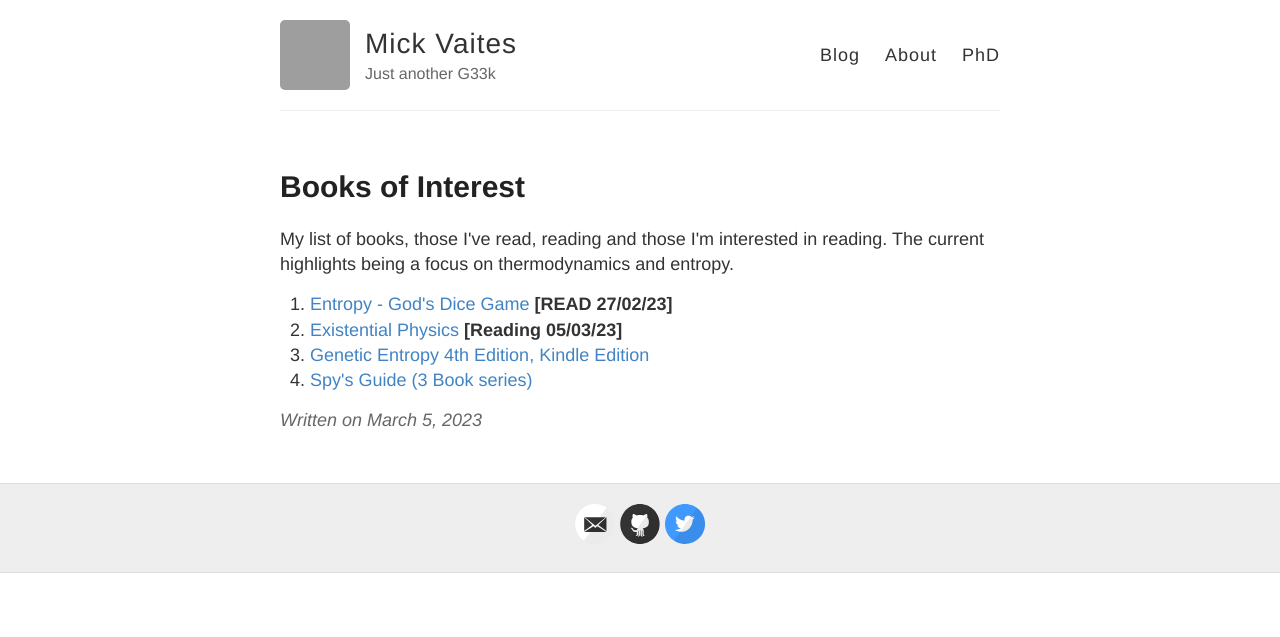
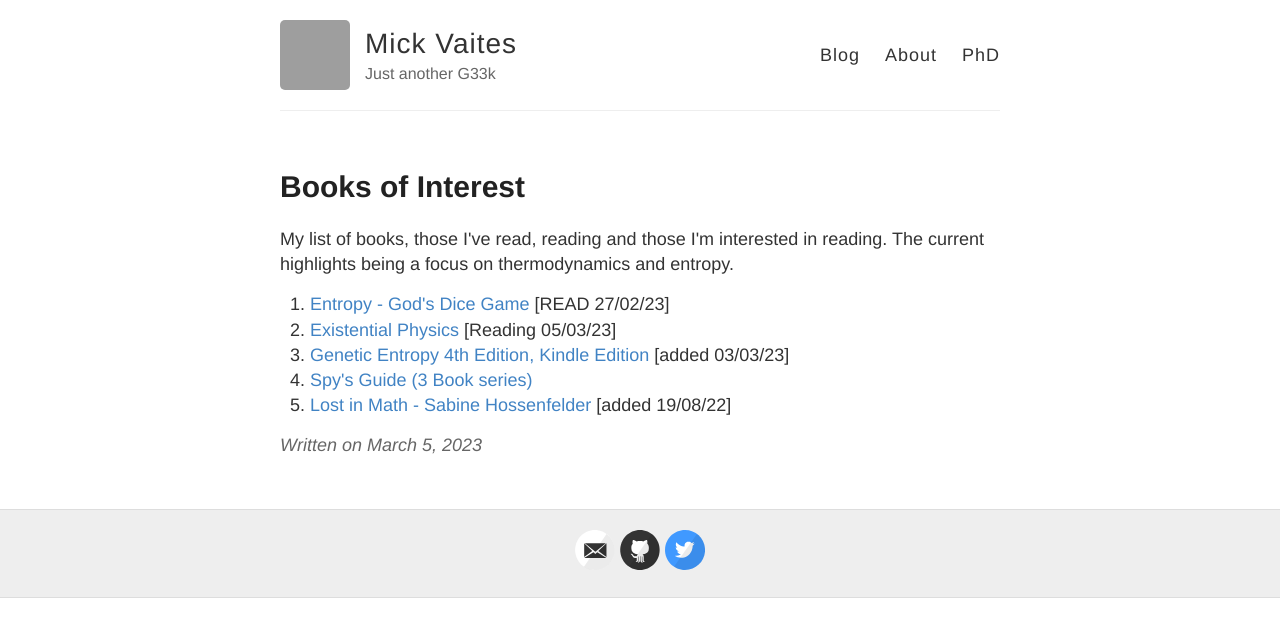
Before and after one commit to mickvaites/website, a Jekyll site: the page built from _posts/2023-03-05-books of interest.markdown, in a window 1280 px wide. Shown: the top 637 px of the page. Built offline with Jekyll 4.4.1, drawn with Linux system fonts in a browser that asks for light colours; nearby versions of some CDN libraries; grey boxes are pictures that could not be loaded.

Commit message:
Update 2023-03-05-books of interest.markdown

```diff
--- a/_posts/2023-03-05-books of interest.markdown
+++ b/_posts/2023-03-05-books of interest.markdown
@@ -12,20 +12,23 @@ My list of books, those I've read, reading and those I'm interested in reading.
 
 <ol>
 <li>
-<a href="https://read.amazon.co.uk/kp/embed?asin=B00EANTTVY&preview=newtab&linkCode=kpe&ref_=cm_sw_r_kb_dp_71MZ91V8HR5GW66TSTDC">Entropy - God's Dice Game</a>&nbsp;<b>[READ 27/02/23]</b>
+<a href="https://read.amazon.co.uk/kp/embed?asin=B00EANTTVY&preview=newtab&linkCode=kpe&ref_=cm_sw_r_kb_dp_71MZ91V8HR5GW66TSTDC">Entropy - God's Dice Game</a>&nbsp;[READ 27/02/23]
 </li>
 
 <li>
-<a href="https://read.amazon.co.uk/kp/embed?asin=B09T2PYC4H&preview=newtab&linkCode=kpe&ref_=cm_sw_r_kb_dp_6N32DCGMNC6NQKMJ09VF">Existential Physics</a>&nbsp;<b>[Reading 05/03/23]</b>
+<a href="https://read.amazon.co.uk/kp/embed?asin=B09T2PYC4H&preview=newtab&linkCode=kpe&ref_=cm_sw_r_kb_dp_6N32DCGMNC6NQKMJ09VF">Existential Physics</a>&nbsp;[Reading 05/03/23]
 </li>
 
 <li>
-<a href="https://www.amazon.co.uk/Genetic-Entropy-John-Sanford-ebook/dp/B00TYWLCO8/ref=sr_1_4?crid=38GKNFWBJHL0I&keywords=entropy&qid=1677966929&s=digital-text&sprefix=entropy%2Cdigital-text%2C83&sr=1-4">Genetic Entropy 4th Edition, Kindle Edition</a>
+<a href="https://www.amazon.co.uk/Genetic-Entropy-John-Sanford-ebook/dp/B00TYWLCO8/ref=sr_1_4?crid=38GKNFWBJHL0I&keywords=entropy&qid=1677966929&s=digital-text&sprefix=entropy%2Cdigital-text%2C83&sr=1-4">Genetic Entropy 4th Edition, Kindle Edition</a>&nbsp;[added 03/03/23]
 </li>
 
 <li>
 <a href="https://www.amazon.co.uk/gp/product/B082KH253N?ref_=dbs_p_mng_rwt_ser_shvlr&storeType=ebooks">Spy's Guide (3 Book series)</a>
 </li>
 
+<li>
+<a href="https://amzn.eu/d/4Kno5IT">Lost in Math - Sabine Hossenfelder</a>&nbsp;[added 19/08/22]
+</li>
 
 </ol>
```
